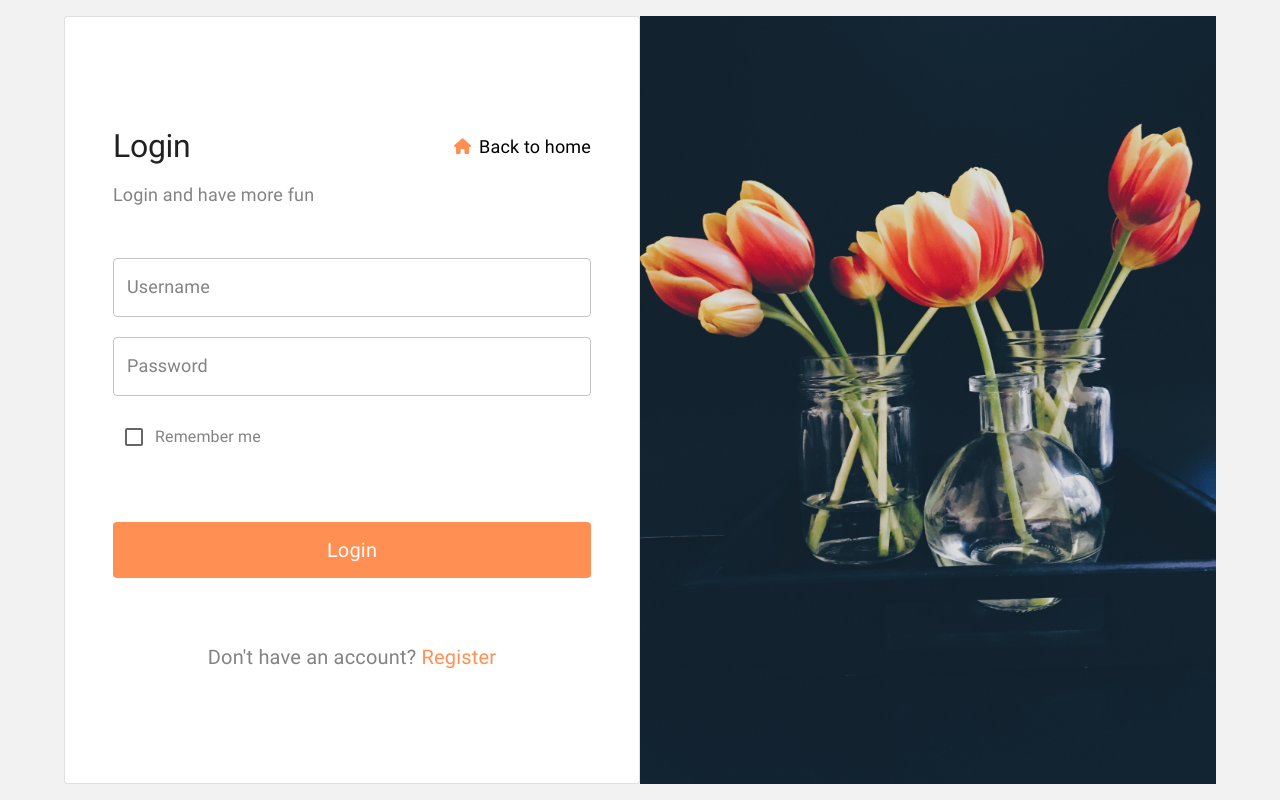
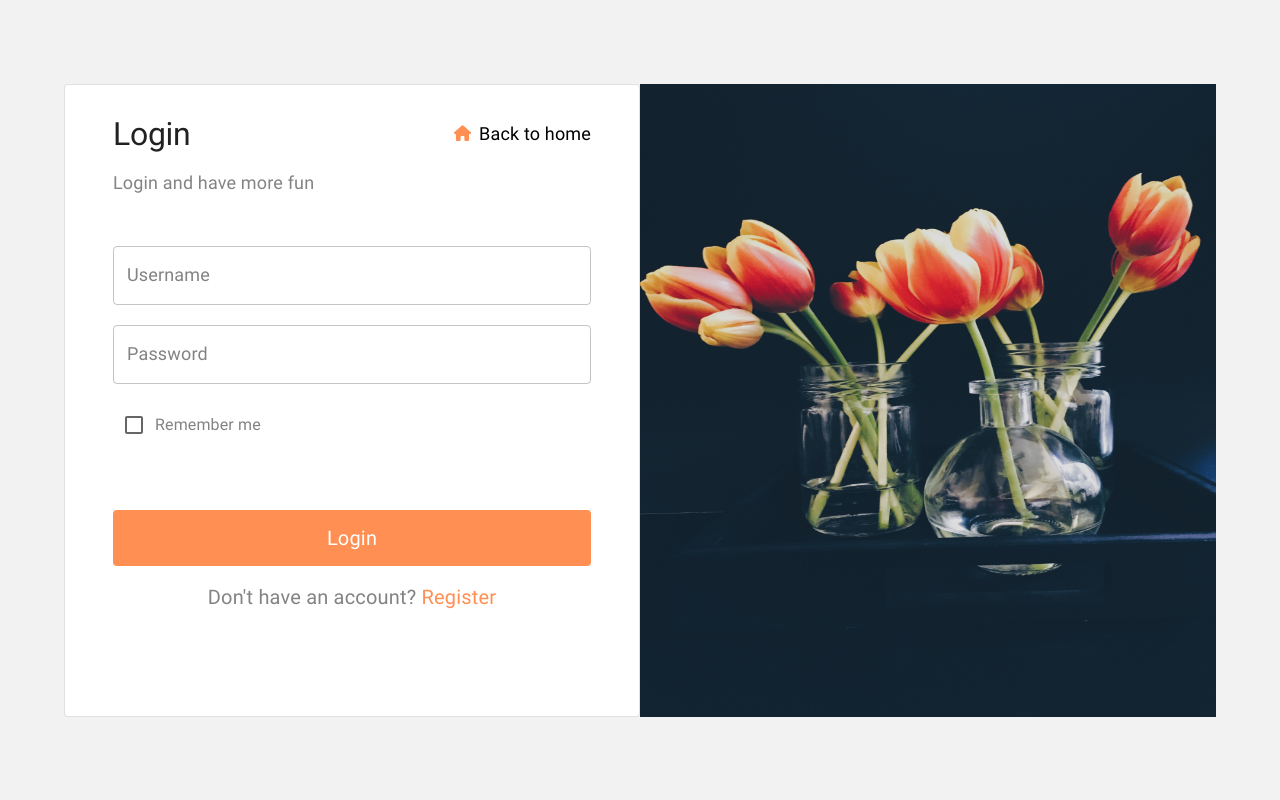
Before and after one commit to thaispsc/flower-shop, a Next.js app: page /login in a window 1280 px wide. Built offline with nearby package versions, Linux system fonts and the light colour scheme.

Commit message:
fixing login page ui

```diff
--- a/src/flower-shop/ui/login/LoginComponent.tsx
+++ b/src/flower-shop/ui/login/LoginComponent.tsx
@@ -14,15 +14,9 @@ import { HomeIcon } from '../../../lib/components/HomeIcon'
 
 const LoginComponent = () => {
   return (
-    <Grid container display='flex'>
-      <Grid item md={12} display='flex'>
+    <Grid md={12} display='flex'>
       <Card variant='outlined' sx={{ paddingX: '48px', paddingY: '30px' }}>
-          <Box
-            display='flex'
-            alignItems='center'
-            justifyContent='space-between'
-            marginTop={10}
-          >
+        <Box display='flex' alignItems='center' justifyContent='space-between'>
           <Typography variant='h2'>Login</Typography>
           <Link href='/flower-shop' underline='none'>
             <Box display='flex' gap={1} alignItems='center'>
@@ -98,8 +92,8 @@ const LoginComponent = () => {
           fontSize='20px'
           color='#838383'
           textAlign='center'
-            marginTop={8}
-            marginBottom={10}
+          marginTop={2}
+          marginBottom={2}
         >
           Don't have an account?{' '}
           <Link href='/register' underline='none'>
@@ -107,8 +101,9 @@ const LoginComponent = () => {
           </Link>
         </Typography>
       </Card>
-        <Image src={LoginFlower} alt='Flower' width={576} />
-      </Grid>
+      <Box height={633}>
+        <Image src={LoginFlower} alt='Flower' width={576} height={633} />
+      </Box>
     </Grid>
   )
 }
```
Lines whose indentation alone changed are shown as unchanged.
